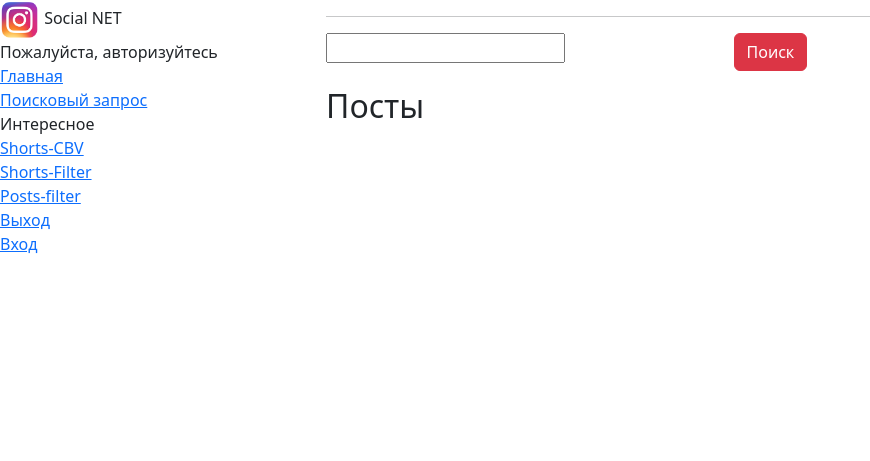
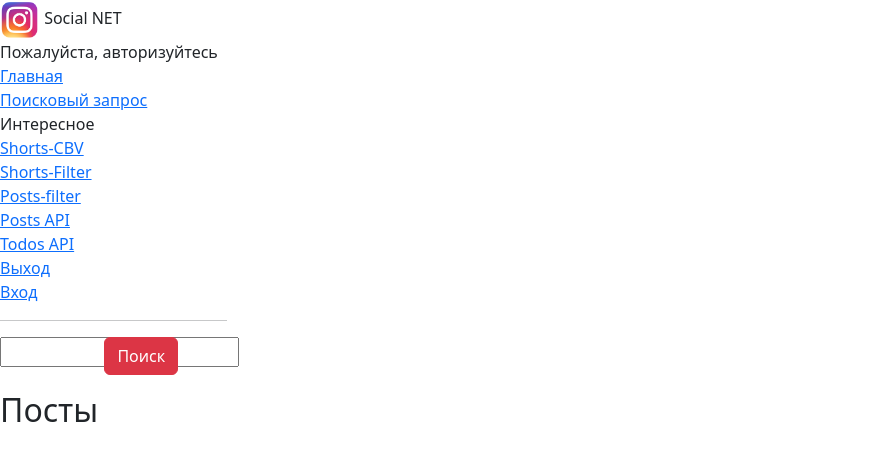
Before and after one commit to Sobraniee/socialnet, a Django app: page / in a window 1280 px wide. Shown: the top 461 px of the page, without its empty margins (0-870 px from the left). Run offline with Django 4.2, Linux system fonts and the light colour scheme; data that the repository does not hold is empty; some libraries are stand-ins or nearby versions.

Commit message:
my comments

```diff
--- a/core/templates/base.html
+++ b/core/templates/base.html
@@ -50,6 +50,15 @@
               <a href="{% url 'post-filter' %}">
                 Posts-filter
               </a>
+             <div class="my-focus">
+              <a href="{% url 'posts-api' %}">
+                Posts API
+              </a>
+            </div>
+            <div class="my-focus">
+                <a href="{% url 'todos-api' %}">
+                    Todos API
+                </a>
             </div>
             </div>
           {% if request.user.is_authenticated %}
--- a/core/views.py
+++ b/core/views.py
@@ -5,6 +5,7 @@ from django.db.models import Q
 from django_filters.views import FilterView
 from django.views import View
 from django.views.generic import ListView
+import requests
 from .filters import *
 def homepage(request):
     context = {}
@@ -352,3 +353,33 @@ class ShortInfoView(View):
             saved_post.post.remove(post_object)
             saved_post.save()
             return redirect('/saved_posts/')
+
+class PostsFromAPI(View):
+    def get(self, request):
+        context = {}
+        response = requests.get('https://jsonplaceholder.typicode.com/posts')
+        data = response.json()
+        context['posts'] = data
+        return render(request, 'core/posts_from_api.html', context)
+
+class PostDetailFromApi(View):
+    def get(self, request, *args, **kwargs):
+        id = kwargs['id']
+        response = requests.get(f'https://jsonplaceholder.typicode.com/posts/{id}')
+        post_data = response.json()
+        return render(request, 'core/post_detail.html', {'post': post_data})
+
+class TodosFromAPI(View):
+    def get(self,request):
+        context = {}
+        response = requests.get('https://jsonplaceholder.typicode.com/todos')
+        data = response.json()
+        context['todos'] = data
+        return render(request, 'core/todos_from_api.html', context)
+
+class TodosDetailFromApi(View):
+    def get(self, request, *args, **kwargs):
+        id = kwargs['id']
+        response = requests.get(f'https://jsonplaceholder.typicode.com/todos/{id}')
+        todo_data = response.json()
+        return render(request, 'core/todo_from_api.html', {'todo': todo_data})
--- a/socialnet/urls.py
+++ b/socialnet/urls.py
@@ -53,9 +53,11 @@ urlpatterns = [
     path('remove-follow/<int:profile_id>', remove_follow, name='remove_follow'),
     path('notifications/', notifications, name='notifications'),
     path('subscriber/<int:user_id>/', SubscribesView.as_view(), name='subscribes'),
-    path('notification-cbv/', NotificationListView.as_view(), name='notification-cbv')
-
-
+    path('notification-cbv/', NotificationListView.as_view(), name='notification-cbv'),
+    path('posts-api/', PostsFromAPI.as_view(), name='posts-api'),
+    path('posts-api/<int:id>/', PostDetailFromApi.as_view(), name='post-api'),
+    path('todos-api/', TodosFromAPI.as_view(), name='todos-api'),
+    path('todos-api/<int:id>/', TodosDetailFromApi.as_view(), name='todo-api')
 ]
 urlpatterns += static(settings.STATIC_URL, document_root=settings.STATIC_ROOT)
 urlpatterns += static(settings.MEDIA_URL, document_root=settings.MEDIA_ROOT)
```
Also changed, not shown: core/templates/core/post_detail.html (added, +7 -0 lines), core/templates/core/posts_from_api.html (added, +13 -0 lines), core/templates/core/todo_from_api.html (added, +7 -0 lines), core/templates/core/todos_from_api.html (added, +13 -0 lines), requirements.txt (+12 -0 lines), socialnet/settings.py (+6 -2 lines).
